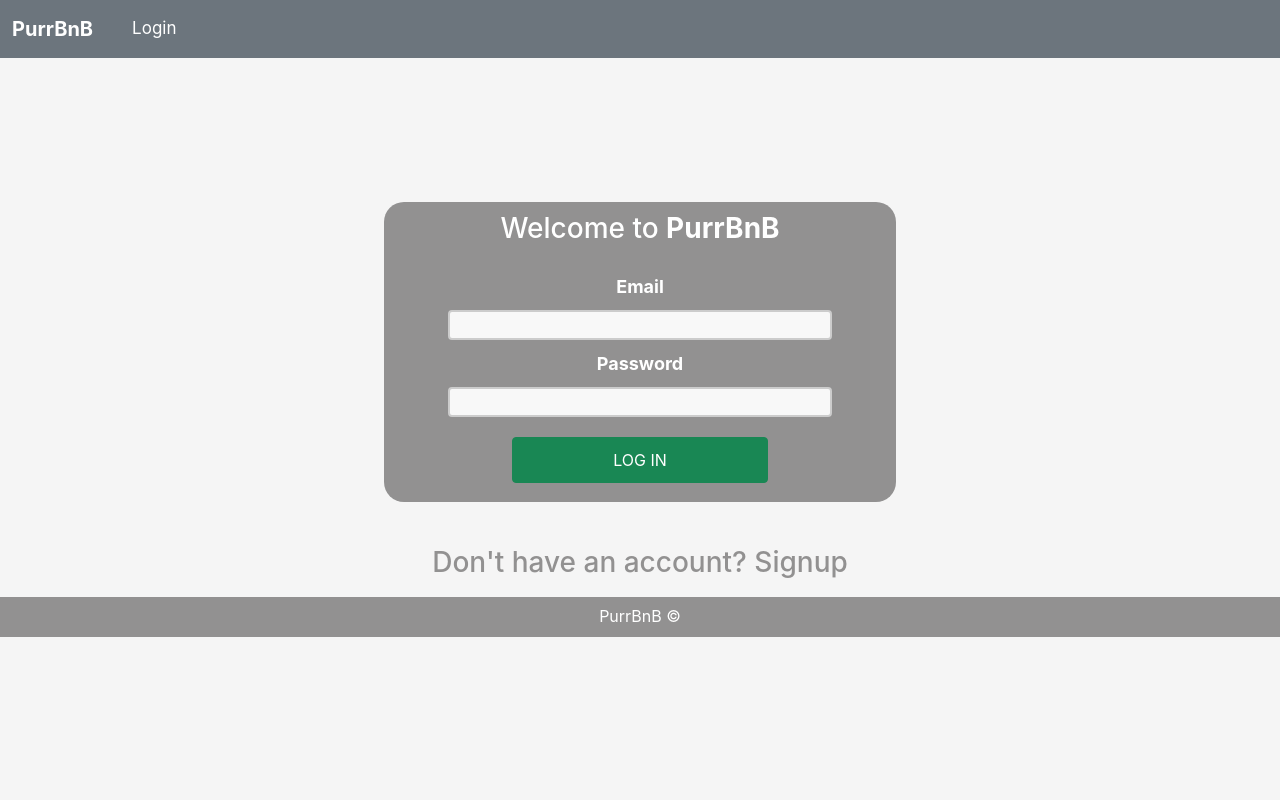
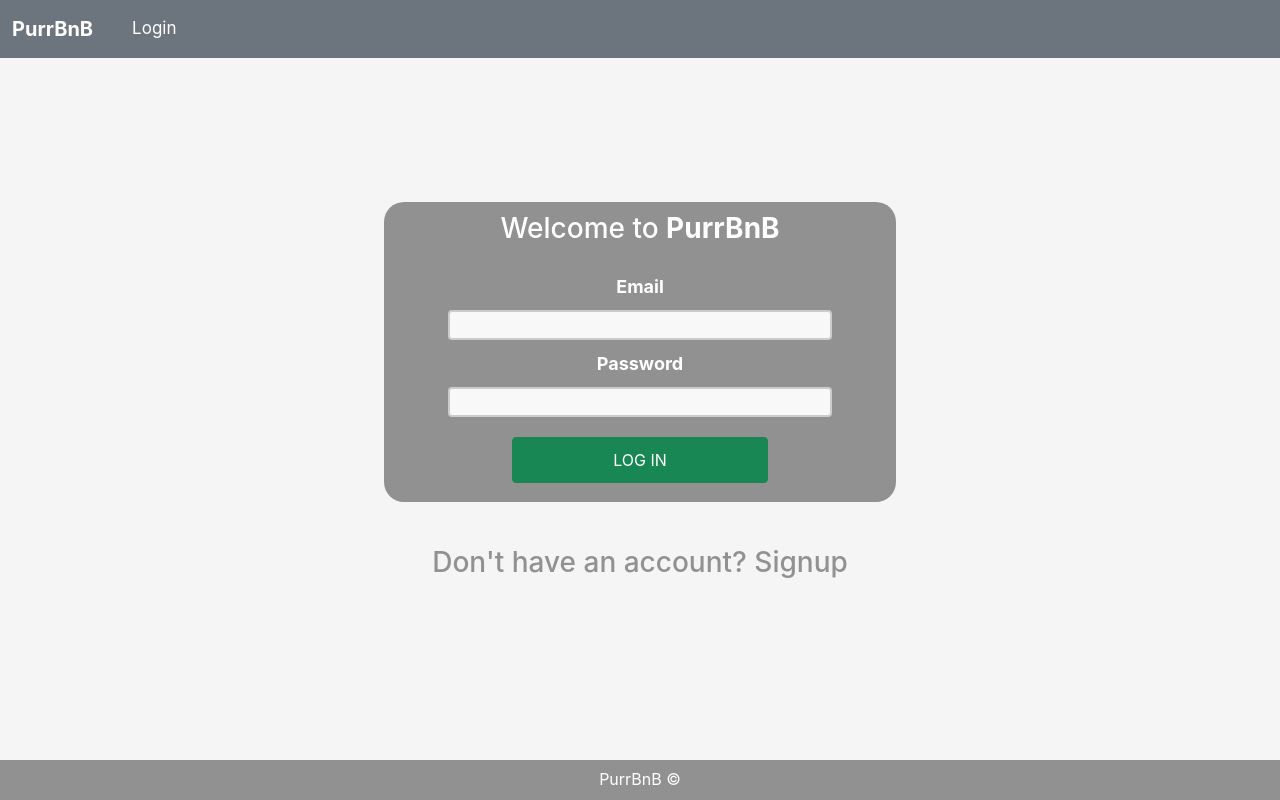
Before and after one commit to Bereket-U/purrbnb, a React (Create React App) app: page / in a window 1280 px wide. Built offline with nearby package versions, Linux system fonts and the light colour scheme; no server answers.

Commit message:
footer added 2

```diff
--- a/src/App.css
+++ b/src/App.css
@@ -186,7 +186,7 @@ html {
 footer {
   background-color: rgb(146, 145, 145);
   color: white;
-  bottom: -120;
+  position: fixed;
   width: 100%;
   left: 0;
   bottom: 0;
```
